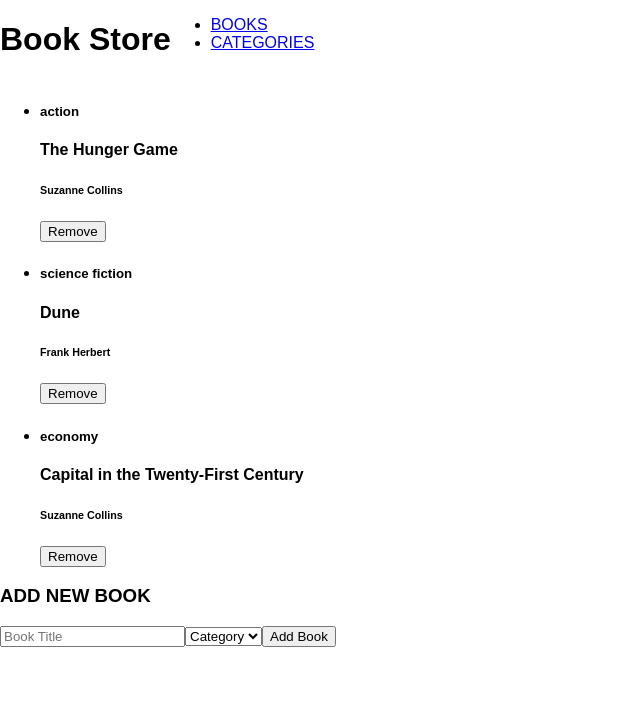
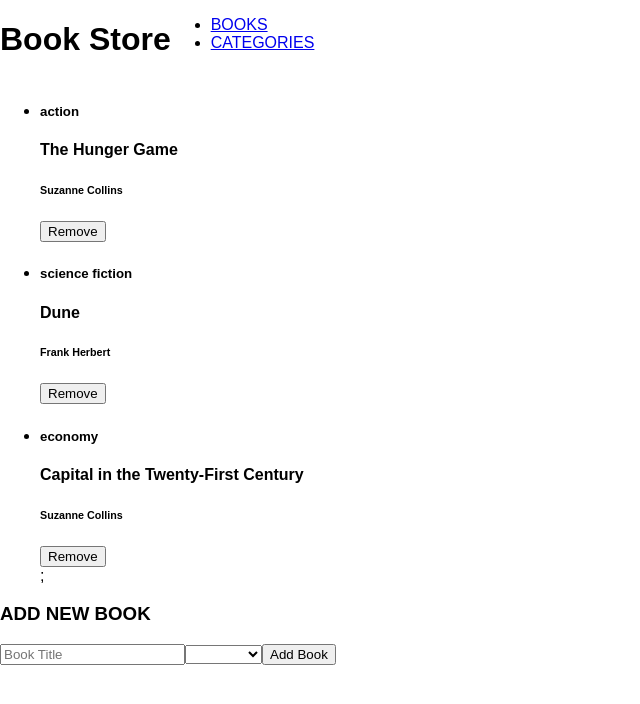
Before and after one commit to gdumani/bookstore2, a React (Create React App) app: page / in a window 1280 px wide. Shown: the top 704 px of the page, without its empty margins (0-640 px from the left). Built offline with nearby package versions, Linux system fonts and the light colour scheme.

Commit message:
add redux folder and correct spread linter

```diff
--- a/src/components/addbook.js
+++ b/src/components/addbook.js
@@ -6,7 +6,7 @@
     <form>
       <input type="text" placeholder="Book Title" />
       <select id="category" name="category">
-        <option value="" selected disabled>Category</option>
+        <option value="Category" disabled>Category</option>
       </select>
       <button type="button">Add Book</button>
     </form>
--- a/src/components/book.js
+++ b/src/components/book.js
@@ -2,18 +2,19 @@
 import PropTypes from 'prop-types';
 
 const Book = (props) => {
-  const { title, author, category } = props;
+  const { id, title, author, category } = props;
   return (
     <li>
       <h5>{category}</h5>
       <h4>{title}</h4>
       <h6>{author}</h6>
-      <button type="button">Remove </button>
+      <button id={id} type="button">Remove </button>
     </li>
   );
 };
 
 Book.propTypes = {
+  id: PropTypes.number.isRequired,
   title: PropTypes.string.isRequired,
   category: PropTypes.string.isRequired,
   author: PropTypes.string.isRequired,
--- a/src/components/booklist.js
+++ b/src/components/booklist.js
@@ -25,10 +25,20 @@
 const Booklist = () => (
   <div>
     <ul>
-      {BOOKDATA.map((book) => (
-        // eslint-disable-next-line react/jsx-props-no-spreading
-        <Book {...book} />
-      ))}
+      {BOOKDATA.map((book) => {
+        const {
+          id, title, author, category,
+        } = book;
+        return (
+          <Book
+            key={id}
+            {...{
+              id, title, author, category,
+            }}
+          />
+        );
+      })}
+      ;
     </ul>
   </div>
 );
```
Also changed, not shown: src/redux/books/books.js (added), src/redux/categories/categories.js (added).
